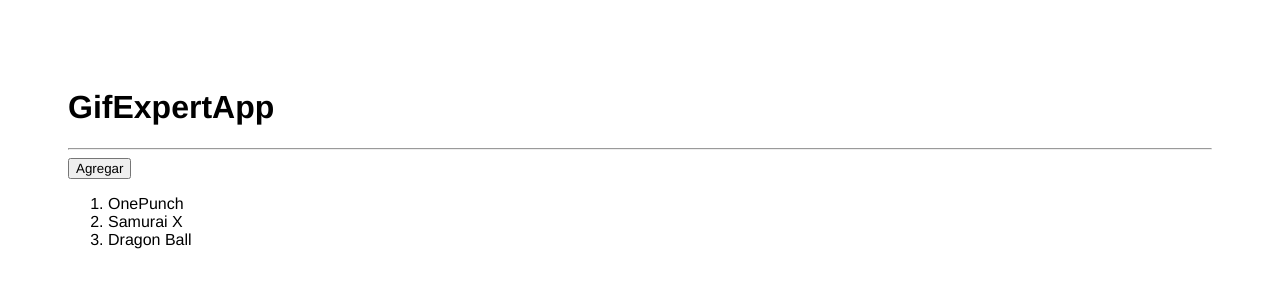
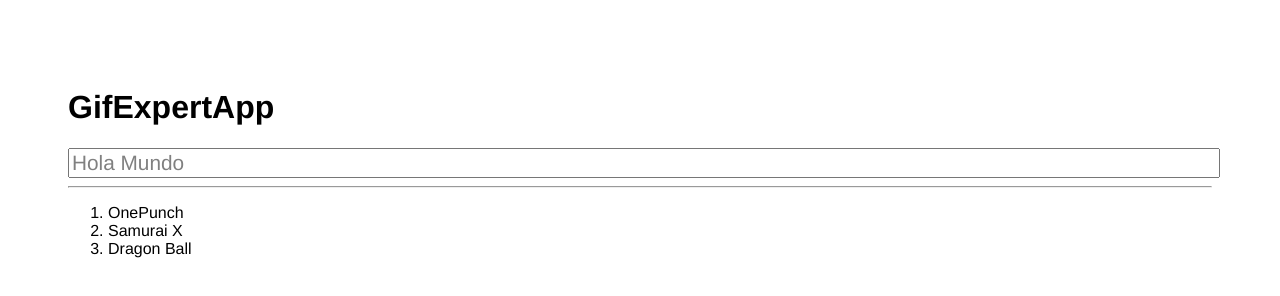
Before and after one commit to lmayai/udemy-react_de_cero_a_experto, a React app in the folder 06-gifExpertApp/gif-expert-app/: page / in a window 1280 px wide. Built offline with nearby package versions, Linux system fonts and the light colour scheme.

Commit message:
Input text and submit

```diff
--- a/06-gifExpertApp/gif-expert-app/src/GifExpertApp.js
+++ b/06-gifExpertApp/gif-expert-app/src/GifExpertApp.js
@@ -1,4 +1,5 @@
 import React, { useState } from 'react';
+import { AddCategory } from './components/AddCategory';
 
 const GifExpertApp = () => {
 
@@ -12,8 +13,9 @@ const GifExpertApp = () => {
   return (
     <>
       <h1>GifExpertApp</h1>
+      <AddCategory />
       <hr/>
-      <button onClick={handleAdd} >Agregar</button>
+
       <ol>
         {
           categories.map( (category, i) => {
--- /dev/null
+++ b/06-gifExpertApp/gif-expert-app/src/components/AddCategory.js
@@ -0,0 +1,24 @@
+import React, { useState } from 'react';
+
+export const AddCategory = () => {
+
+  const [inputValue, setInputValue] = useState('Hola Mundo');
+
+  const handleInputChange = (e) => {
+    setInputValue(e.target.value)
+  }
+
+  const handleSubmit = (e) => {
+    e.preventDefault();
+  }
+
+  return (
+    <form onSubmit={handleSubmit}>
+      <input
+        type="text"
+        value={inputValue}
+        onChange={handleInputChange}
+      />
+    </form>
+  )
+}
--- a/06-gifExpertApp/gif-expert-app/src/index.css
+++ b/06-gifExpertApp/gif-expert-app/src/index.css
@@ -5,3 +5,9 @@
 body {
   padding: 60px;
 }
+
+input {
+  color: grey;
+  font-size: 1.3em;
+  width: 100%;
+}
```
Also changed, not shown: 06-gifExpertApp/README.md.
